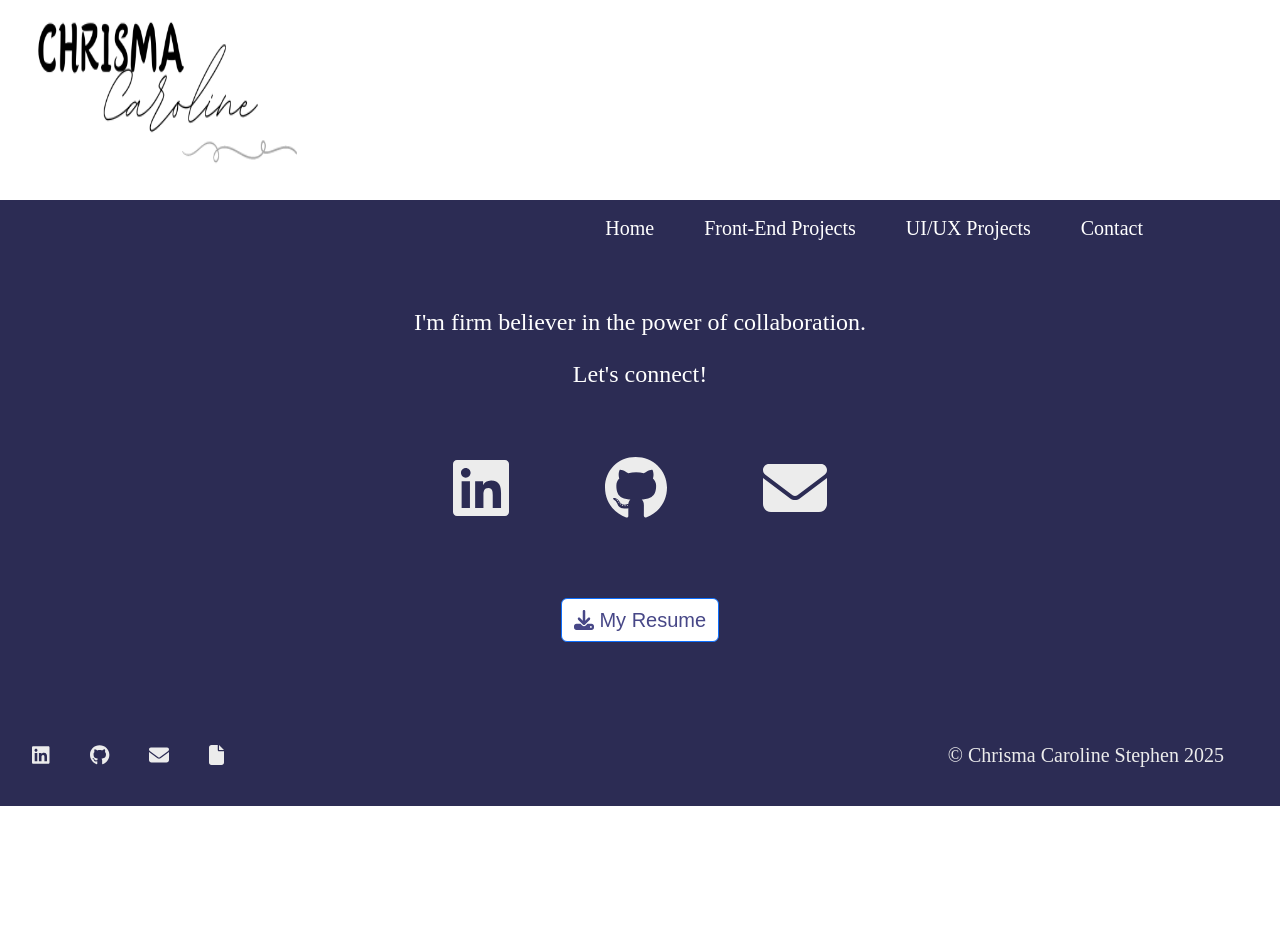
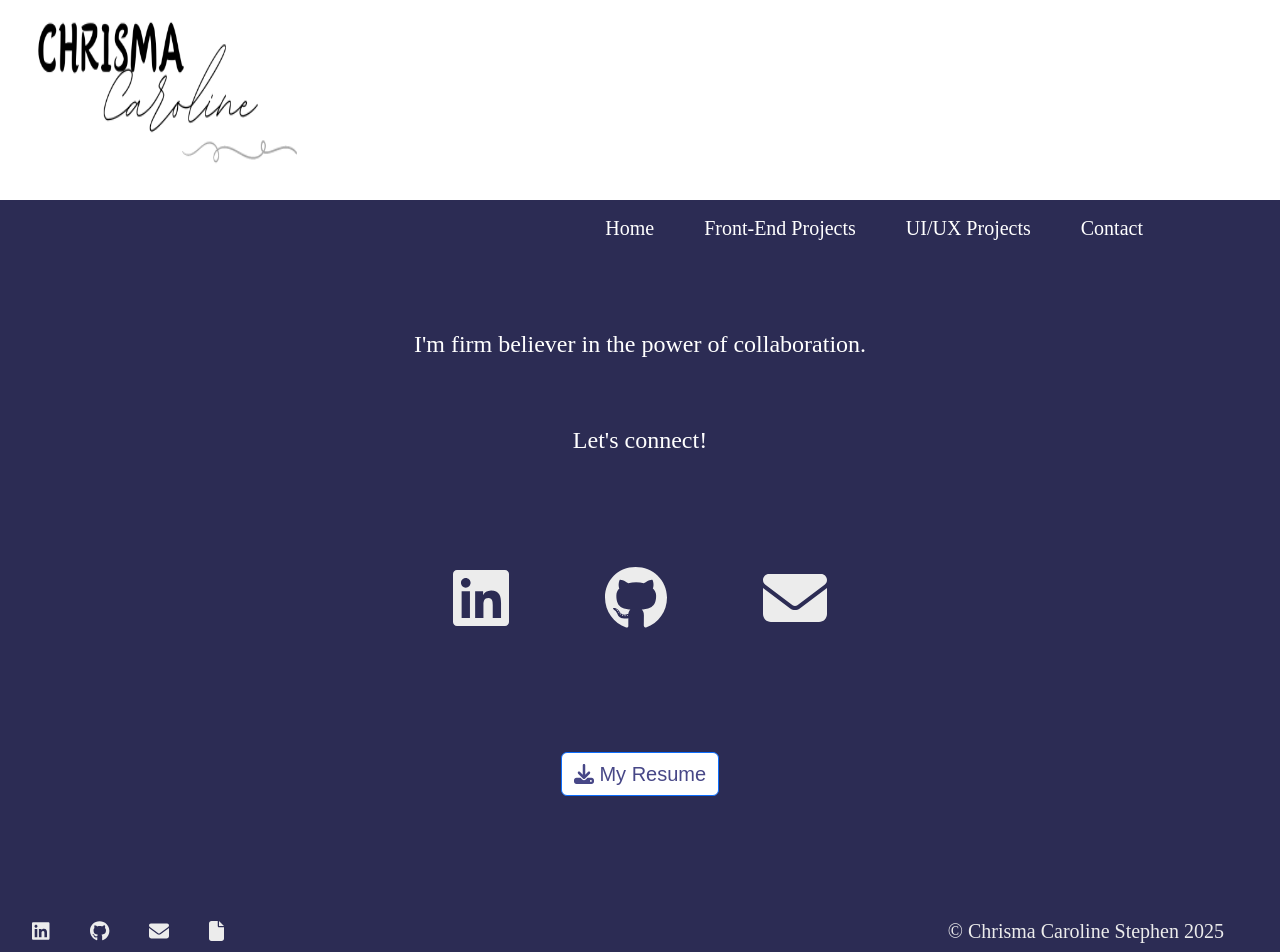
Before and after one commit to chrisma89/Chrisma-Caroline-Stephen, a React (Vite) app: page /contact in a window 1280 px wide. Shown: the top 952 px of the page. Before the commit the page ends 806 px from the top, so only its background shows below. Built offline with nearby package versions, Linux system fonts and the light colour scheme; a web font is replaced by a local one.

Commit message:
css changes to vh

```diff
--- a/src/components/Contact/index.jsx
+++ b/src/components/Contact/index.jsx
@@ -44,7 +44,7 @@ const Contact = () => {
   // }
 
   return (
-    <div className="container-fluid d-flex" style={{ backgroundColor: "#2C2C54" }}>
+    <div className="container-fluid d-flex" style={{ backgroundColor: "#2C2C54", minHeight : "80vh"}}>
       <Container className="container-fluid d-flex projectbackgrnd" style={{ color: "#2C2C54" }}>
         <Row className="justify-content-center align-items-center p-5">
           <p
--- a/src/components/HomeCard/index.jsx
+++ b/src/components/HomeCard/index.jsx
@@ -12,6 +12,7 @@ function HomeCard() {
           fontFamily: "roboto-regular-italic",
           paddingLeft: "0.2rem",
           paddingRight: "0.2rem",
+          minHeight : "80vh"
         }}
       >
         <Row
--- a/src/components/HomeCard/style.css
+++ b/src/components/HomeCard/style.css
@@ -10,7 +10,7 @@
   justify-content: center;
   align-items: center;
   /* font-family: "allura-regular"; */
-  background-color: rgb(238, 238, 238);
+  background-color:#f2cee6;
   /* background-image: url("../../images/unsplah.jpg"); */
   background-size: cover;
   background-position: center;
--- a/src/components/UIUXProjects/index.jsx
+++ b/src/components/UIUXProjects/index.jsx
@@ -9,7 +9,7 @@ function UIUXProjects({ id, Title, Description, selectuiuxproject,Buttonlabel })
 
       <Container
         className="container-fluid d-flex justify-content-center"
-        style={{ padding: "0px"}}
+        style={{ padding: "0px", minHeight : "80vh"}}
       >
         <Card
           className=""
--- a/src/components/footer.jsx
+++ b/src/components/footer.jsx
@@ -7,13 +7,13 @@ import "../main.css"
 
 const footerIconStyle = {
   color: "#ECECEC",
-  fontSize: "20px", // Adjust the icon size here instead of width and height to ensure scalability
-  padding: "20px", // Adjust padding to control the space around the icons
+  fontSize: "20px",
+  padding: "20px",
 };
 
 const Footer = () => {
   return (
-    <div style={{backgroundColor : "#2C2C54"}}>
+    <div style={{backgroundColor : "#2C2C54", position : "relative"}}>
       <Container fluid style={{ backgroundColor: "#2C2C54", height: "20%" }} className="d-flex align-items-center">
         <Row className="w-100">
           <Col className="d-flex footeri">
```
